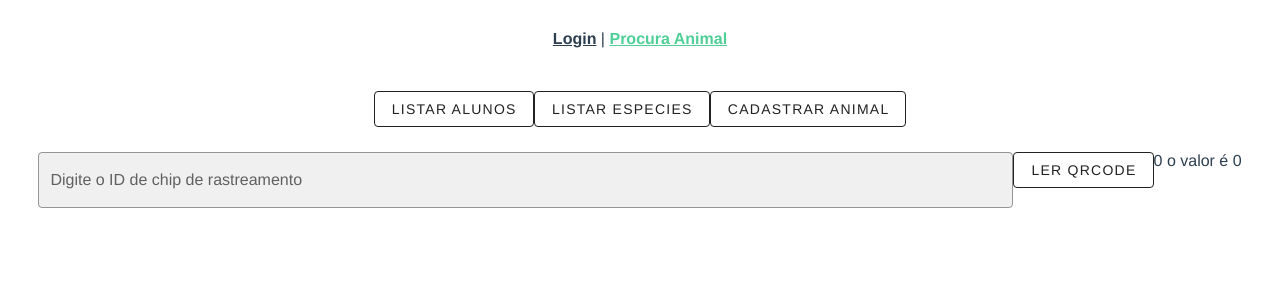
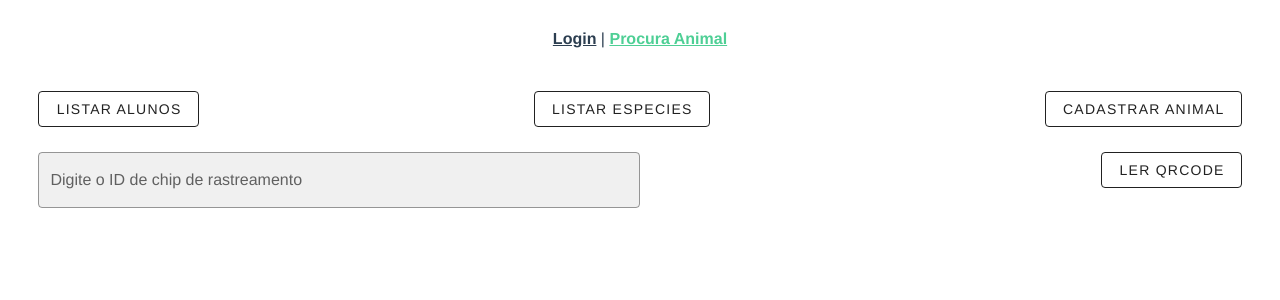
Before and after one commit to qrsnake/qr-snake-front, a Vue app: page /search in a window 1280 px wide. Shown: the top 300 px of the page. Built offline with nearby package versions, Linux system fonts and the light colour scheme.

Commit message:
Pagina animal v2
css quase pronto, ainda falta implementacao do elemento de campos de animal

```diff
--- a/src/views/LoginScreen.vue
+++ b/src/views/LoginScreen.vue
@@ -77,13 +77,13 @@ export default {
 }
 
 .email-main{
-  padding: 1% 3%;
+  padding: 1% 9%;
   display: flex;
   justify-content: center;
 }
 
 .password-main{
-  padding: 1% 3%;
+  padding: 1% 9%;
   display: flex;
   justify-content: center;
 }
--- a/src/views/ProcuraAnimal.vue
+++ b/src/views/ProcuraAnimal.vue
@@ -17,6 +17,7 @@
       >
         Listar Especies
       </v-btn>
+
       <v-btn
         class="ma-2"
         outlined
@@ -24,9 +25,11 @@
       >
         Cadastrar Animal
       </v-btn>
+
     </div>
     <div class="id-css">
       <v-text-field
+        class="chip-css"
         label="Digite o ID de chip de rastreamento"
         placeholder="ID"
         outlined
@@ -40,9 +43,8 @@
       >
         Ler QRcode
       </v-btn>
-      {{ count }}
-      {{ counter }}
     </div>
+
   </div>
 </template>
 
@@ -73,19 +75,24 @@ export default {
 .main-css{
   padding: 1% 3%;
   display: flex;
-  justify-content: center;
+  justify-content: space-between;
 }
 
 .component-css{
   padding: 1% 3%;
   display: flex;
-  justify-content: center;
+  justify-content: space-between;
 }
 
 .id-css{
   padding: 1% 3%;
   display: flex;
-  justify-content: center;
+  justify-content: space-between;
 }
 
+.chip-css{
+  display: flex;
+  justify-content: space-between;
+  max-width: 50%;
+}
 </style>
```
